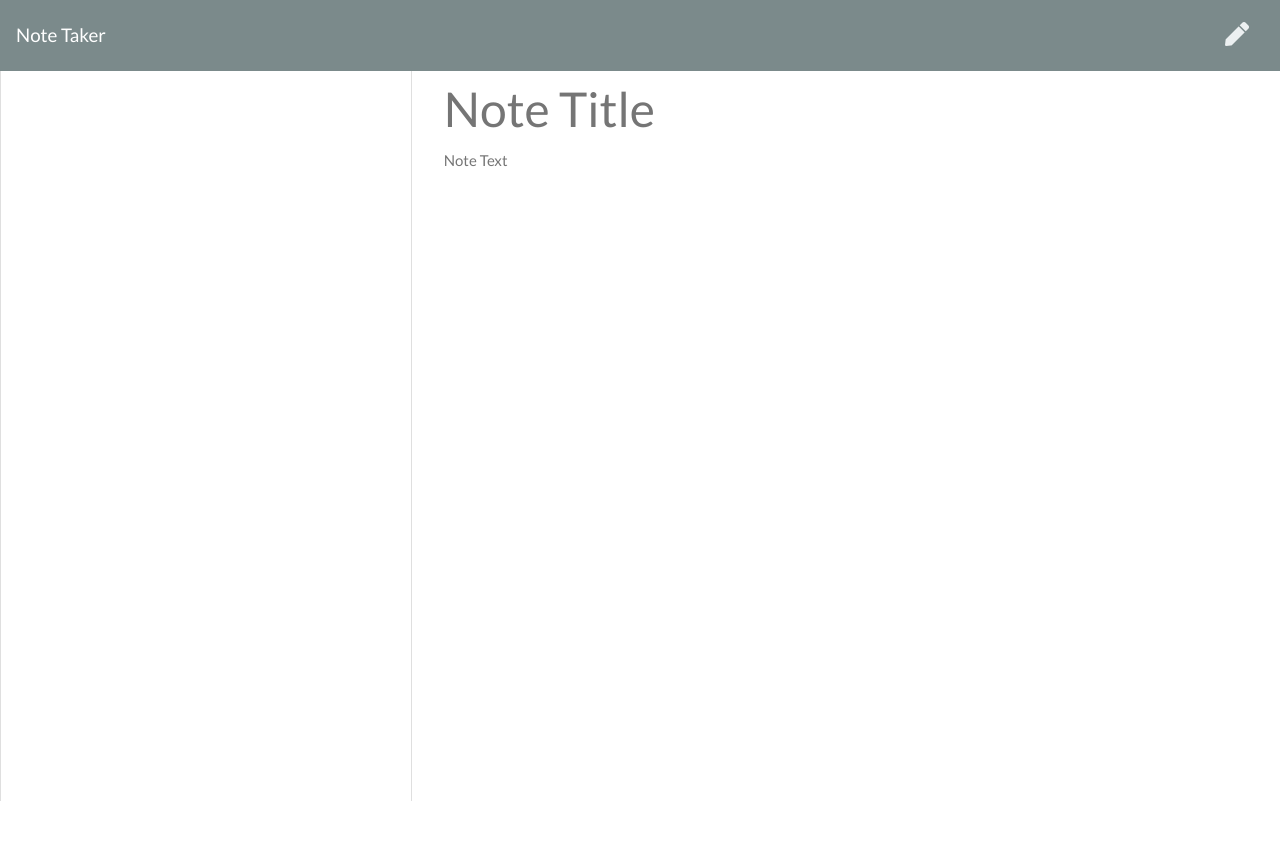
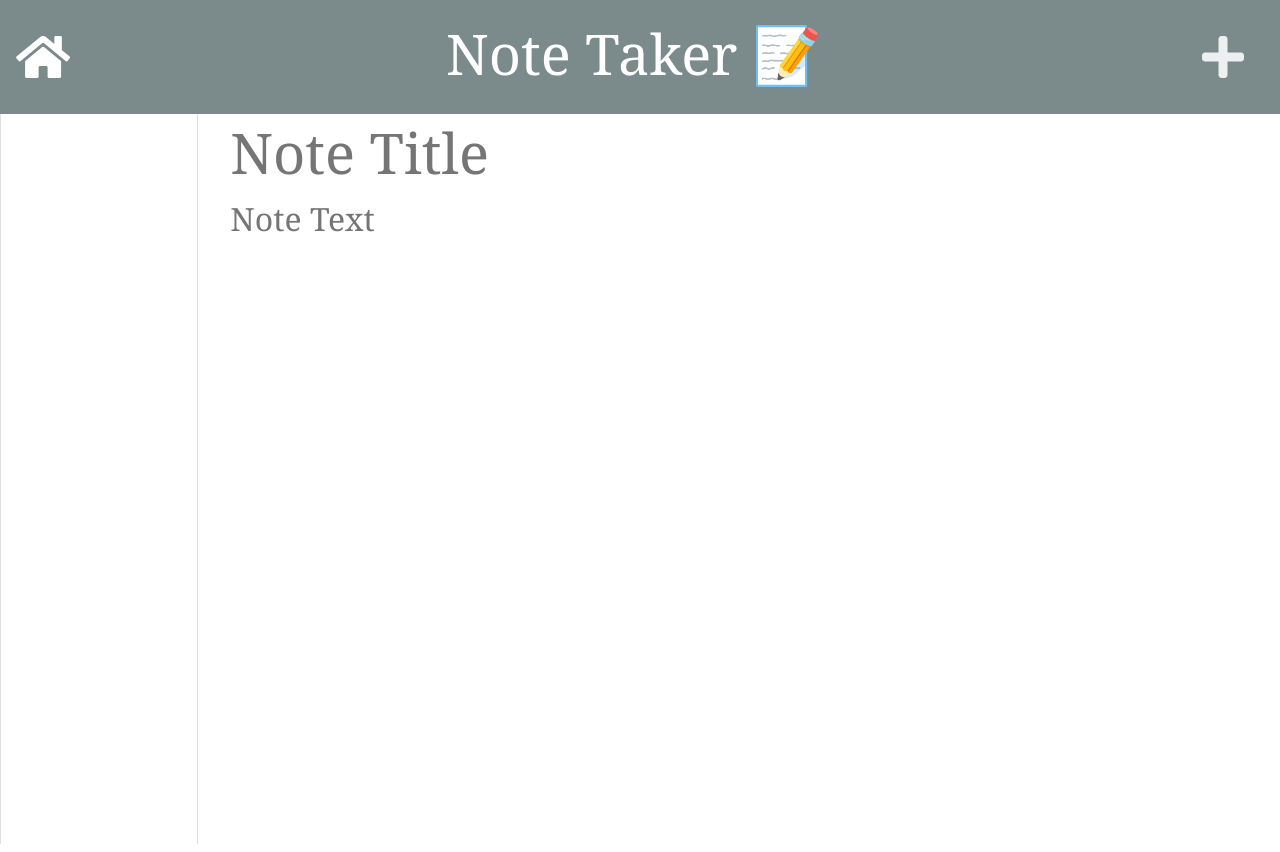
Before and after one commit to phillidp1989/Note-Taker, a website: page public/notes.html in a window 1280 px wide. Before the commit the page ends 806 px from the top, so only its background shows below. Drawn offline with nearby package versions, Linux system fonts and the light colour scheme; no server answers.

Commit message:
Changed add note icon

```diff
--- a/package.json
+++ b/package.json
@@ -4,7 +4,7 @@
   "description": "",
   "main": "server.js",
   "scripts": {
-    "start": "node app",
+    "start": "node app.js",
     "dev": "nodemon app"
   },
   "author": "",
--- a/public/assets/css/styles.css
+++ b/public/assets/css/styles.css
@@ -2,6 +2,11 @@ html, body {
   height: 100%;
   margin: 0;
   padding: 0;
+  font-family: Georgia, 'Times New Roman', Times, serif;
+}
+
+.title {
+  color: white;
 }
 
 .save-note {
@@ -9,10 +14,14 @@ html, body {
 }
 
 .icons i {
-  margin-left: 15px;
-  margin-right: 15px;
-  font-size: 1.5rem;
+  margin-left: 20px;
+  margin-right: 20px;
+  font-size: 3rem;
   cursor: pointer;
+}
+
+.navbar-brand {
+  font-size: 3rem;
 }
 
 .note-textarea, .note-title {
@@ -26,12 +35,13 @@ html, body {
   resize: none;
   height: calc(100% - 63px);
   padding-top: 15px;
+  font-size: 2rem;
 }
 
 .note-title {
   height: 50px;
   margin-top: 13px;
-  font-size: 3rem;
+  font-size: 3.5rem;
 }
 
 .note-title:read-only, .note-textarea:read-only {
@@ -58,7 +68,7 @@ html, body {
 }
 
 .list-container i {
-  font-size: 1.1rem;
+  font-size: 1.5rem;
   cursor: pointer;
 }
 
@@ -68,3 +78,7 @@ html, body {
   padding: 20px;
   cursor: pointer;
 }
+
+li {
+  font-size: 1.5rem;
+}
--- a/public/assets/js/index.js
+++ b/public/assets/js/index.js
@@ -6,6 +6,7 @@ var $noteList = $(".list-container .list-group");
 
 // activeNote is used to keep track of the note in the textarea
 var activeNote = {};
+
 
 // A function for getting all notes from the db
 var getNotes = function() {
@@ -128,6 +129,7 @@ var renderNoteList = function(notes) {
   }
 
   $noteList.append(noteListItems);
+
 };
 
 // Gets notes from the db and renders them to the sidebar
--- a/public/notes.html
+++ b/public/notes.html
@@ -14,16 +14,17 @@
 
 <body>
   <nav class="navbar navbar-dark bg-dark">
-    <a class="navbar-brand" href="/">Note Taker
+    <a class="navbar-brand" href="/"><i class="fas fa-home"></i>
     </a>
+    <h1 class="display-4 title">Note Taker <span role="img" aria-label="Memo">📝</span></h1>
     <div class="icons">
       <i class="fas fa-save text-light save-note"></i>
-      <i class="fas fa-pen text-light new-note"></i>
+      <i class="fas fa-plus text-light new-note"></i>
     </div>
   </nav>
   <div class="container-fluid">
     <div class="row">
-      <div class="col-4 list-container">
+      <div class="col-sm-4 col-md-2 list-container">
         <div class="card">
           <ul class="list-group">
           </ul>
```
Also changed, not shown: db/db.json (+7 -7 lines).
